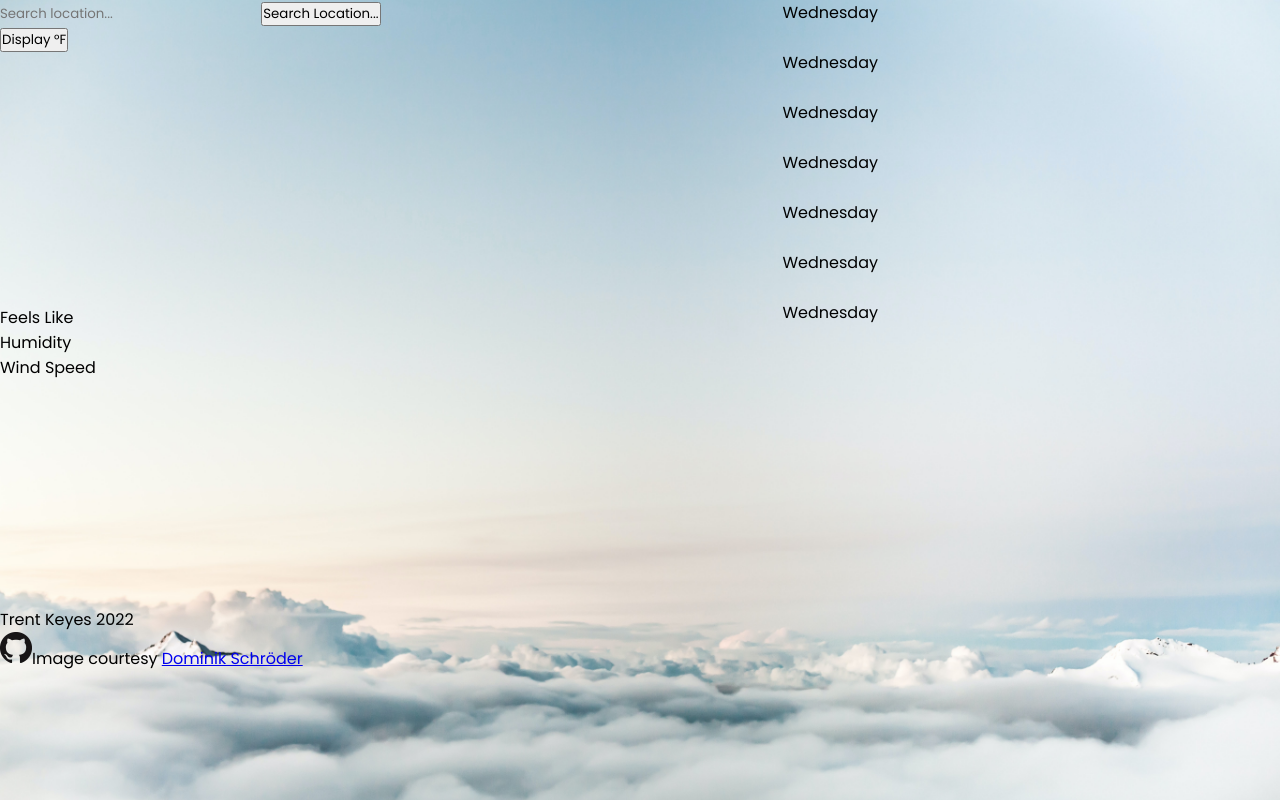
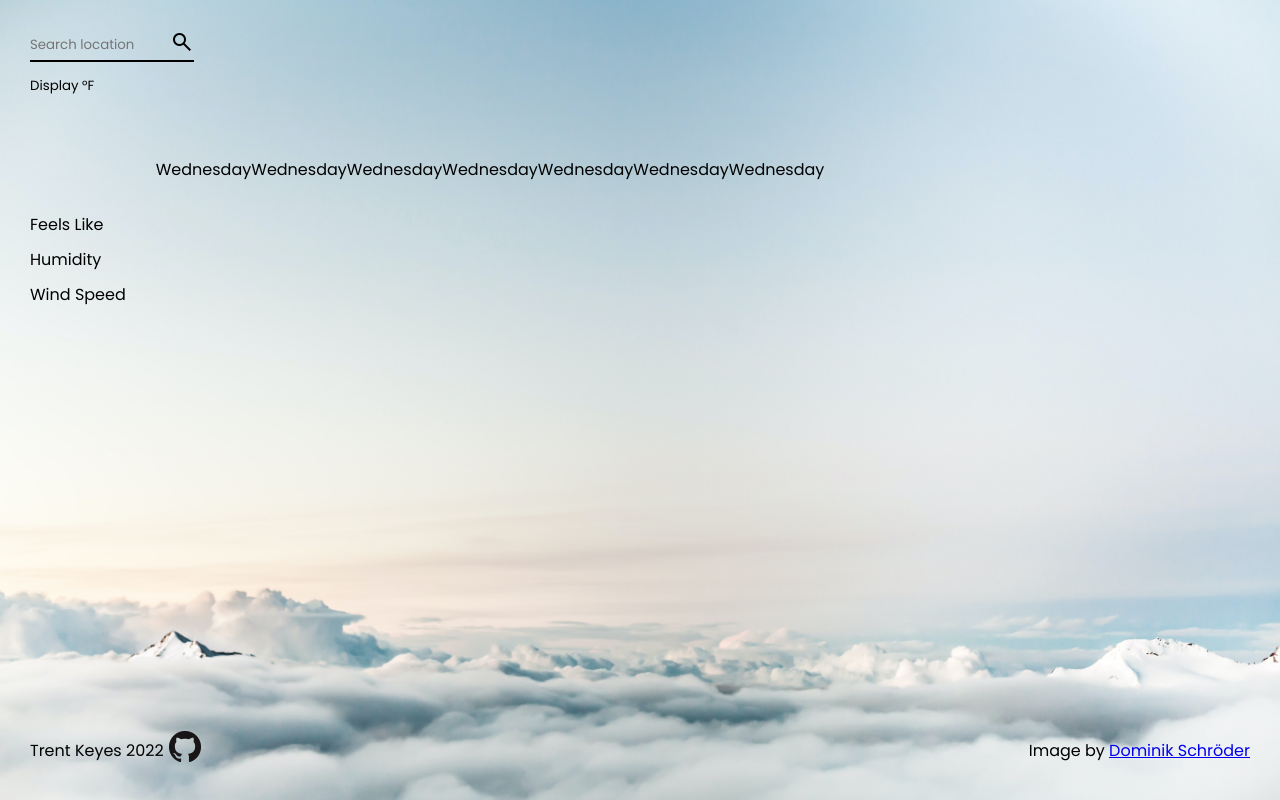
Before and after one commit to trentkeyes/weather-app, a plain HTML site: page index.html in a window 1280 px wide. Drawn offline with nearby package versions, Linux system fonts and the light colour scheme; no server answers.

Commit message:
Display current data, add styling, toggle switch between units

```diff
--- a/index.html
+++ b/index.html
@@ -9,6 +9,8 @@
     <link rel="preconnect" href="https://fonts.googleapis.com">
     <link rel="preconnect" href="https://fonts.gstatic.com" crossorigin>
     <link href="https://fonts.googleapis.com/css2?family=Poppins:wght@400;500;600&display=swap" rel="stylesheet">
+    <link rel="stylesheet"
+        href="https://fonts.googleapis.com/css2?family=Material+Symbols+Outlined:opsz,wght,FILL,GRAD@48,400,0,0" />
     <link rel="stylesheet" href="style.css">
 
 </head>
@@ -17,11 +19,13 @@
     <div class="container">
         <div class="searchToggle">
             <div class="searchBox">
-                <input type="text" id="search" placeholder="Search location...">
-                <button id="searchBtn">Search Location...</button>
+                <input type="text" id="search" placeholder="Search location">
+                <button class="searchBtn" id="searchBtn"><span class="material-symbols-outlined">
+                        search
+                    </span></button>
             </div>
 
-            <button>Display °F</button>
+            <button class="unitToggle" id="unitToggle">Display °F</button>
 
         </div>
         <div class="currentWeather">
@@ -80,8 +84,11 @@
             </div>
         </div>
         <footer class="footer">
-            <p>Trent Keyes 2022</p><a href="https://github.com/trentkeyes"><img src="./images/GitHub-Mark-32px.png"
-                    alt="Github logo"></a><span>Image courtesy <a href="https://unsplash.com/@wirhabenzeit">Dominik
+            <div class="credit">
+                <span>Trent Keyes 2022</span><a href="https://github.com/trentkeyes"><img
+                        src="./images/GitHub-Mark-32px.png" alt="Github logo"></a>
+            </div>
+            <span>Image by <a href="https://unsplash.com/@wirhabenzeit">Dominik
                     Schröder</a></span>
         </footer>
     </div>
--- a/style.css
+++ b/style.css
@@ -8,40 +8,79 @@
 .container {
     display: grid;
     grid-template-areas:
-    "search forecast"
+    "search search"
     "current forecast"
     "footer footer";
     /* justify-content: center;
     align-items: center; */
-    grid-template-columns: auto auto;
+    grid-template-columns: auto 1fr;
+    grid-template-rows: auto 1fr auto;
     height: 100vh;
     width: 100%;
+
     background-image: url("./images/dominik-schroder-FIKD9t5_5zQ-unsplash.jpg");
     background-size: cover;
 }
 
 .searchToggle {
     grid-area: search;
+    padding: 30px;
 }
 
 .currentWeather {
     grid-area: current;
+    padding-left: 30px;
+}
+
+.currentWeather p {
+    padding-top: 10px;
 }
 
 .forecastWeather {
     grid-area: forecast;
+    padding: 30px;
+    display: flex;
 }
 
 .footer {
     grid-area: footer;
+    display: flex;
+    justify-content: space-between;
+    align-items: center;
+    padding: 30px;
+}
+
+.searchBox {
+    display: flex;
+    align-items: center;
+    border-bottom: solid 2px black;
+    max-width: fit-content;
+    margin-bottom: 10px;
 }
 
 input {
     background-color: transparent;
     border: none;
     outline: none;
+    max-width: 140px;
 }
 
 input::placeholder {
     opacity: 1;
   }
+
+.searchBtn, .unitToggle {
+    background: none;
+    border: none;
+    cursor: pointer;
+}
+
+.temp {
+    font-size: 40px;
+}
+
+.credit {
+    display: flex;
+    align-items: center;
+    gap: 5px;
+}
```
Also changed, not shown: main.js (+1 -1 lines).
